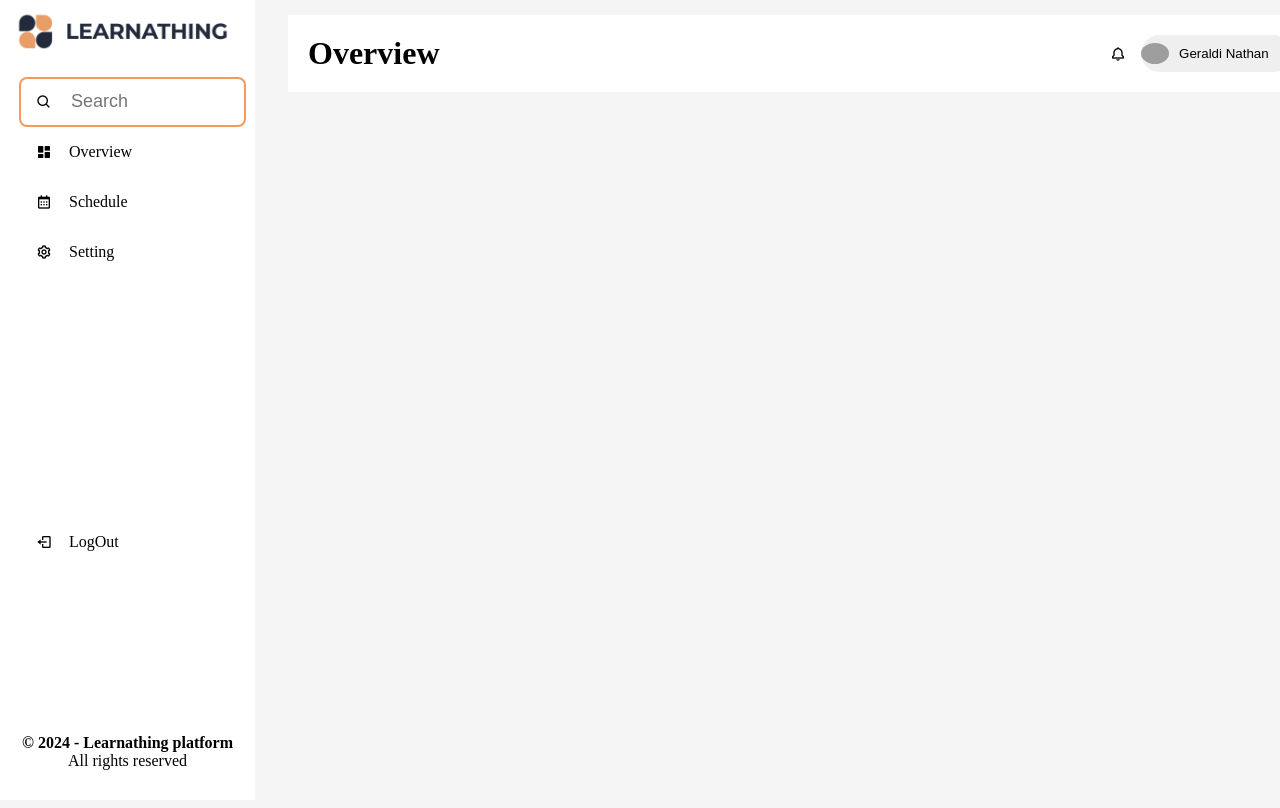
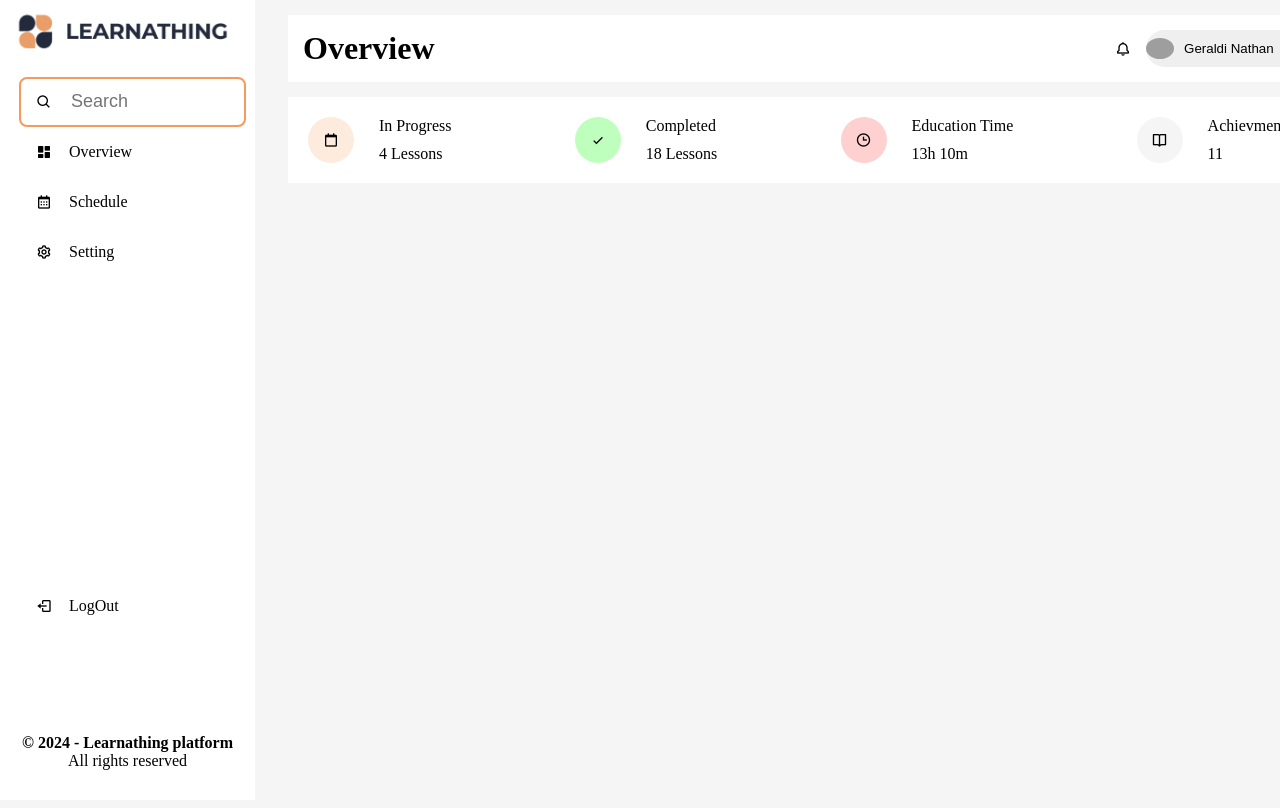
Before and after one commit to GeraldiNathan/LearnAThing-PTOK, a plain HTML site: page index.html in a window 1280 px wide. Shown: the top 808 px of the page. Drawn offline with nearby package versions, Linux system fonts and the light colour scheme; grey boxes are pictures that could not be loaded.

Commit message:
Feat(Header Content) : Header Progress done

```diff
--- a/index.html
+++ b/index.html
@@ -86,7 +86,51 @@
       </div>
     </div>
 
+    <div class="header-section">
+      <div class="header-contents">
+        <div class="head-icon">
+          <i class="bx bx-calendar-alt"></i>
+        </div>
 
+        <div class="head-col">
+          <span>In Progress</span>
+          <span>4 Lessons</span>
+        </div>
+      </div>
+
+      <div class="header-contents">
+        <div class="head-icon">
+          <i class="bx bx-check"></i>
+        </div>
+
+        <div class="head-col">
+          <span>Completed</span>
+          <span>18 Lessons</span>
+        </div>
+      </div>
+
+      <div class="header-contents">
+        <div class="head-icon">
+          <i class="bx bx-time"></i>
+        </div>
+
+        <div class="head-col">
+          <span>Education Time</span>
+          <span>13h 10m</span>
+        </div>
+      </div>
+
+      <div class="header-contents">
+        <div class="head-icon">
+          <i class="bx bx-book-open"></i>
+        </div>
+
+        <div class="head-col">
+          <span>Achievments</span>
+          <span>11</span>
+        </div>
+      </div>
+    </div>
 
     <!-- Main Section -->
     <!-- Isinya : Statistik Data dummy  -->
--- a/style.css
+++ b/style.css
@@ -29,7 +29,9 @@ body {
 }
 
 .sidenav .bot-nav {
-  margin-top: 15rem;
+  /* width: 100%; */
+  position: relative;
+  margin-top: 19rem;
 }
 
 .sidenav ul li {
@@ -105,7 +107,7 @@ body {
   margin-left: 18rem;
   width: 80%;
   background-color: white;
-  padding: 20px;
+  padding: 15px;
   margin-top: 15px;
 }
 
@@ -142,3 +144,51 @@ body {
 .ProfileButton img {
   border-radius: 50%;
 }
+
+.header-section {
+  margin-left: 18rem;
+  width: 80%;
+  background-color: white;
+  padding: 20px;
+  margin-top: 15px;
+  display: flex;
+  justify-content: space-between;
+}
+
+.head-icon .bx-check {
+  background: #beffbd;
+  width: fit-content;
+  padding: 15px;
+  border-radius: 50%;
+}
+
+.head-icon .bx-calendar-alt {
+  background: #fdebde;
+  width: fit-content;
+  padding: 15px;
+  border-radius: 50%;
+}
+
+.head-icon .bx-time {
+  background: #ffd0d0;
+  width: fit-content;
+  padding: 15px;
+  border-radius: 50%;
+}
+
+.head-icon .bx-book-open {
+  background: #f5f5f5;
+  width: fit-content;
+  padding: 15px;
+  border-radius: 50%;
+}
+
+.header-contents {
+  display: flex;
+  gap: 25px;
+}
+
+.head-col {
+  display: grid;
+  gap: 10px;
+}
```
